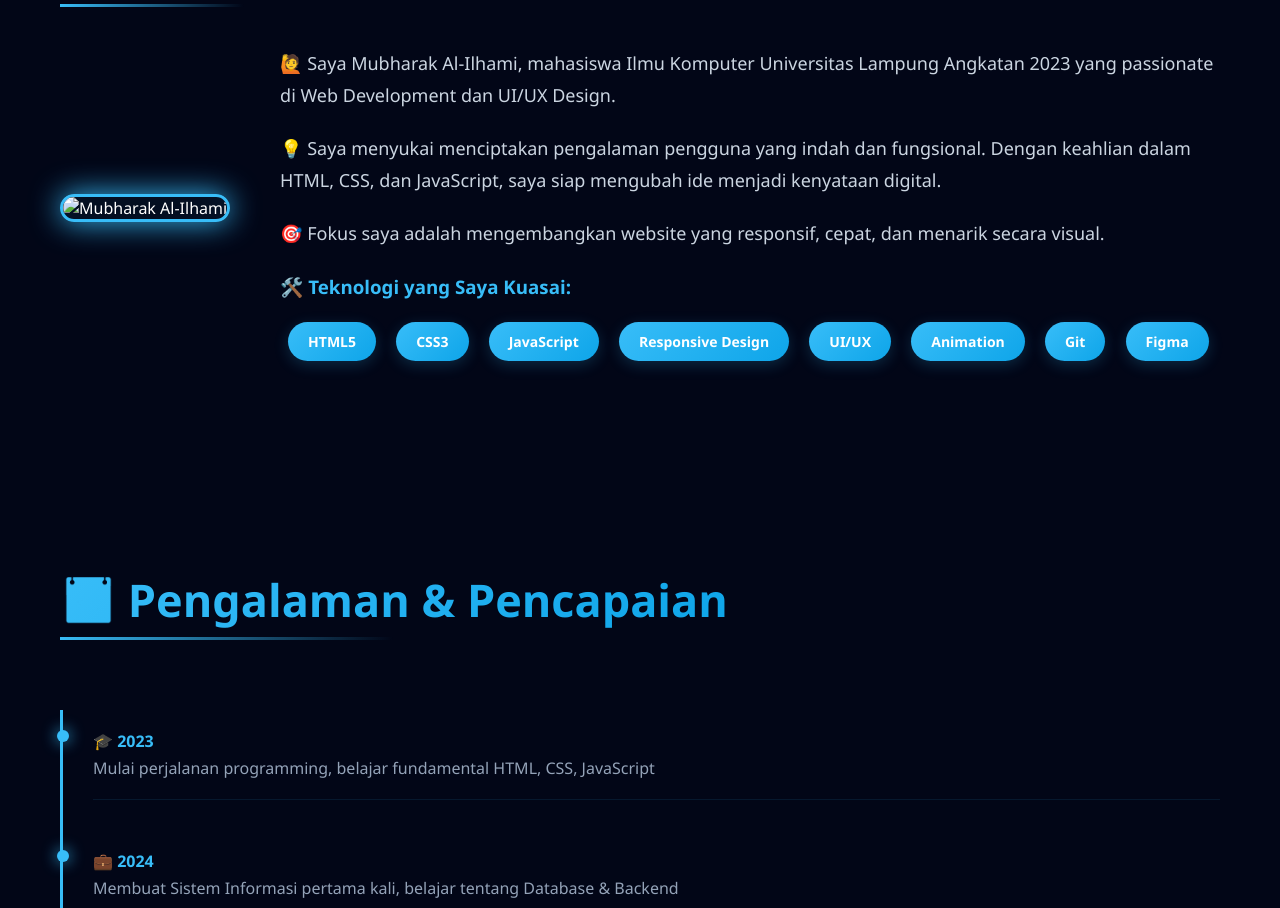
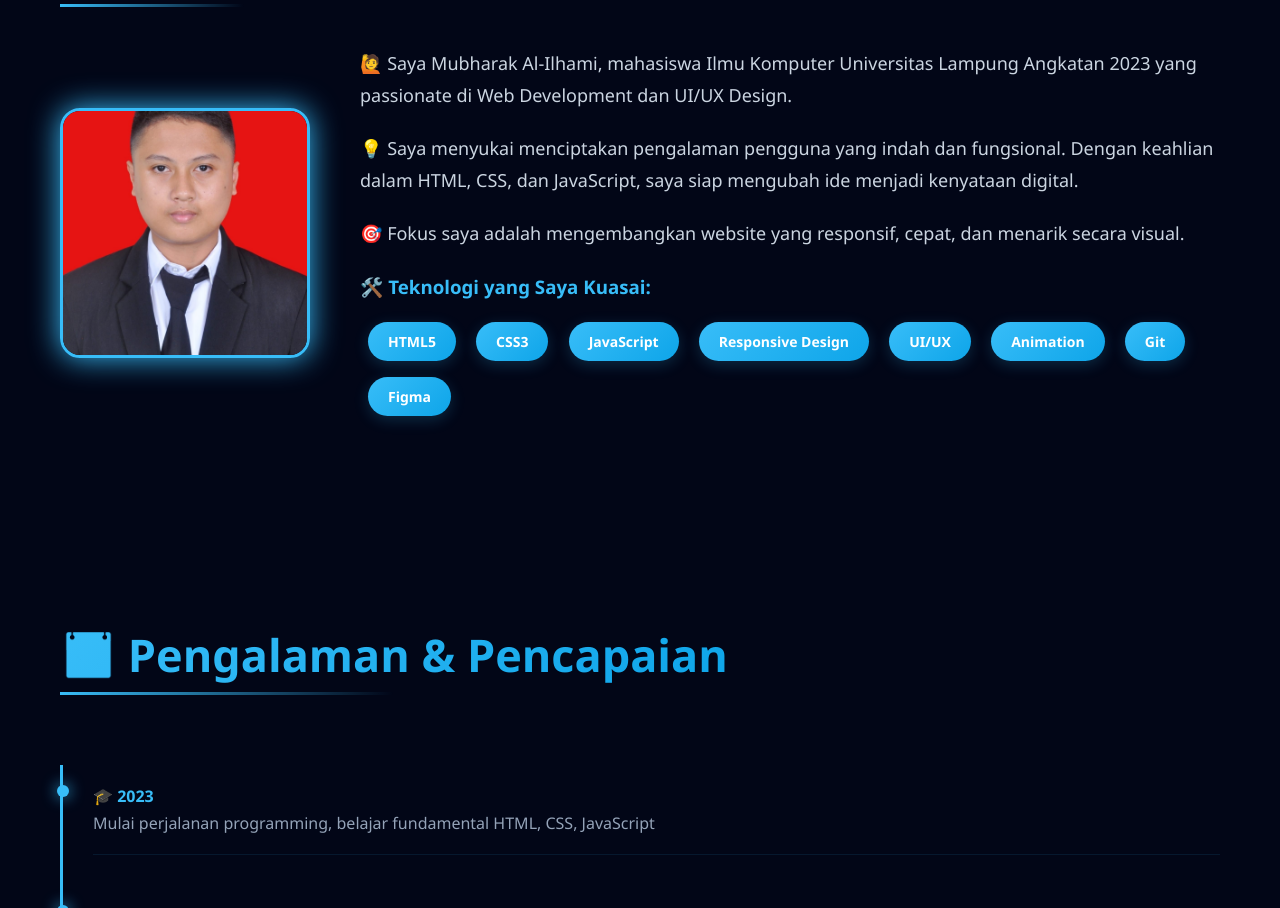
Before and after one commit to mubharak2005/portofolioooo, a plain HTML site: page index.html in a window 1280 px wide. Shown: the part 1401-2309 px from the top of the page. Drawn offline with nearby package versions, Linux system fonts and the light colour scheme; the site is published under a folder, as on GitHub Pages, so addresses that start at the root find nothing.

Commit message:
Update index.html

```diff
--- a/index.html
+++ b/index.html
@@ -389,7 +389,7 @@ footer p{color:#94a3b8;}
   <h2 style="margin-top:80px;">👤 Tentang Saya</h2>
   <div class="about-box" data-aos="fade-up">
     <div class="about-img-wrapper">
-      <img src="/foto saya.jpg" alt="Mubharak Al-Ilhami">
+      <img src="foto saya.jpg" alt="Mubharak Al-Ilhami">
     </div>
     <div class="about-text">
       <p>🙋 Saya Mubharak Al-Ilhami, mahasiswa Ilmu Komputer Universitas Lampung Angkatan 2023 yang passionate di Web Development dan UI/UX Design.</p>
```
